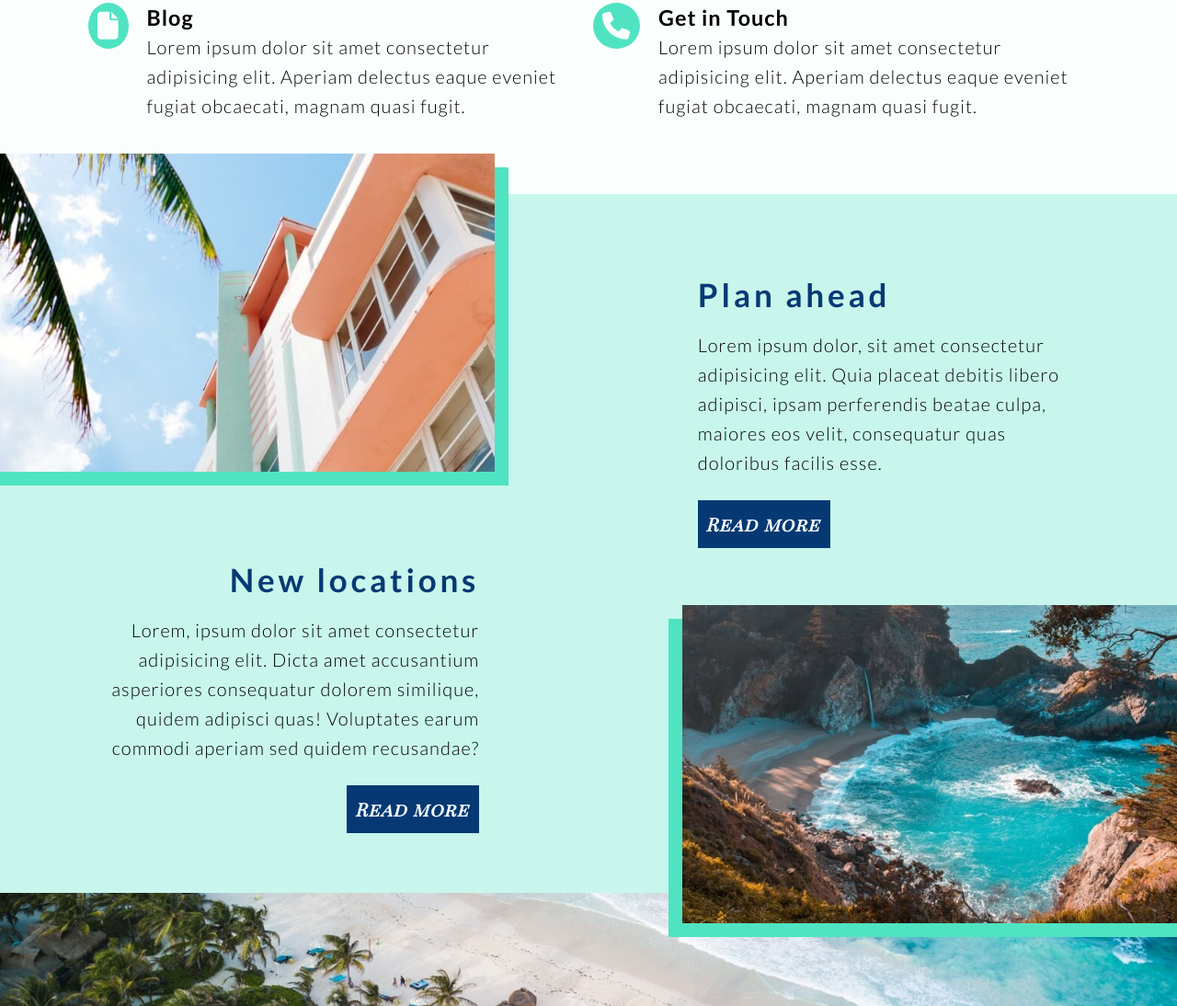
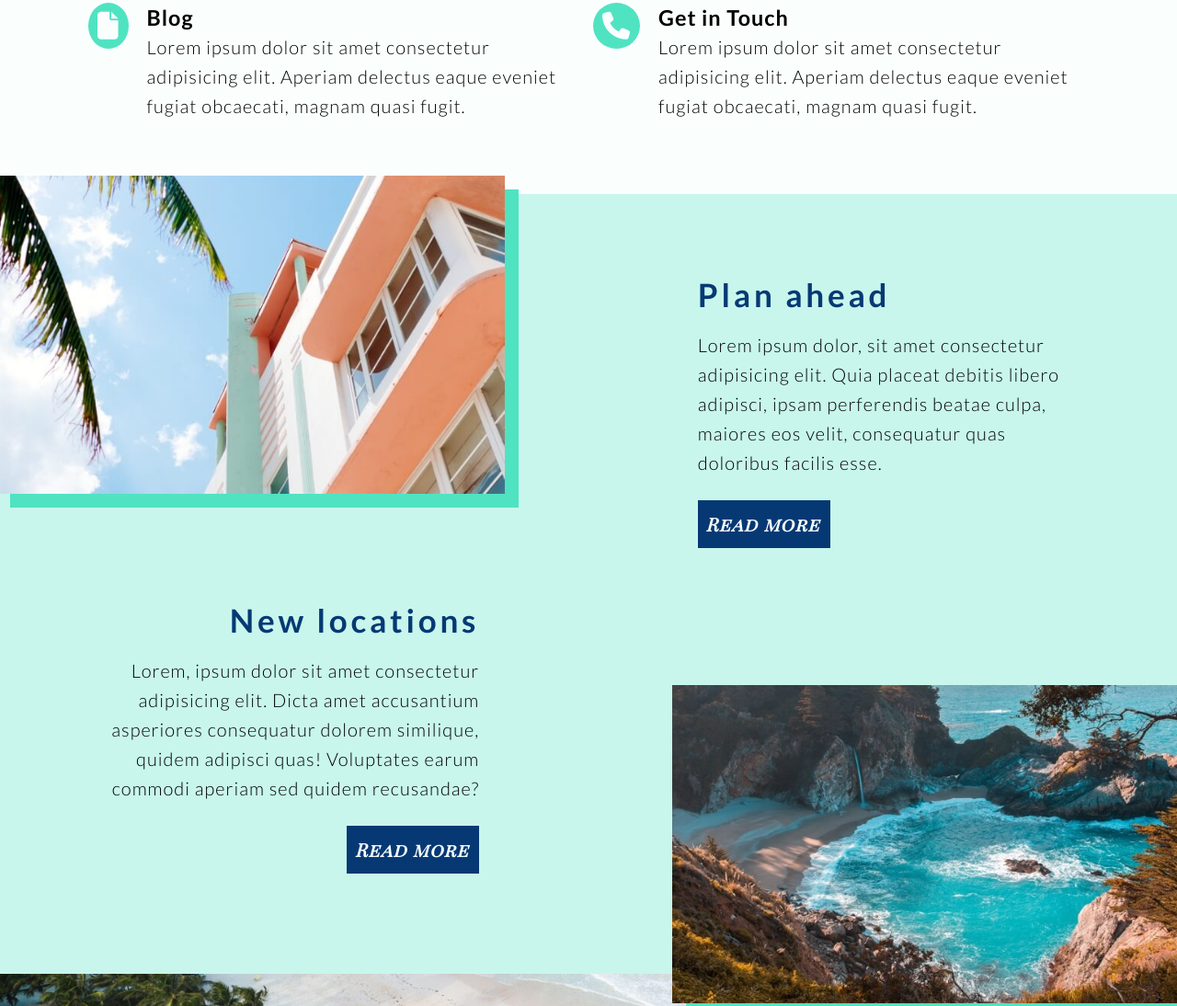
Before and after one commit to aprillebalsom/aprille-balsom-project-two, a plain HTML site: page index.html in a window 1280 px wide. Shown: the part 2064-3158 px from the top of the page at 92% size. Drawn offline with Linux system fonts and the light colour scheme.

Commit message:
adjustments to blog page

```diff
--- a/styles/sass/_blog-post.scss
+++ b/styles/sass/_blog-post.scss
@@ -19,10 +19,12 @@
 
 .blog-main-img {
     box-shadow: 15px 15px $accent-color;
+    position: relative;
+    right: 15px;
 }
 
 .blog-post-text {
-    padding: 80px 30px 40px;
+    padding: 80px 0 40px 40px;
     border-right: 5px solid $accent-color;
     border-bottom: 5px solid $accent-color;
 
@@ -48,7 +50,7 @@
 
 // COMMENTS SECTION STYLES
 .comments-container {
-    padding: 60px 0 30px;
+    padding: 60px 0 30px 40px;
 
     h3 {
         // TODO add in styling
@@ -120,6 +122,7 @@ aside {
     width: calc(30% - 40px);
     padding-top: 80px;
 }
+
 .mission,
 .recent-posts {
     padding: 10px 0;
--- a/styles/sass/_home-blog.scss
+++ b/styles/sass/_home-blog.scss
@@ -11,21 +11,21 @@
 
     .blog-img {
         width: calc(60% - 100px);
-        position: relative;
 
+        .blog-img-1,
+        .blog-img-2 {
+            box-shadow: 15px 15px $accent-color;
+            position: relative;
+        }
 
         .blog-img-1 {
-            box-shadow: 15px 15px $accent-color;
-            position: absolute;
-            top: -40%;
-            left: -20%;
+            top: -100px;
+            left: -100px;
         }
 
         .blog-img-2 {
-            box-shadow: -15px 15px $accent-color;
-            position: absolute;
-            bottom: -30%;
-            right: -20%;
+            bottom: -100px;
+            right: -100px;
         }
     }
 
--- a/styles/sass/_setup.scss
+++ b/styles/sass/_setup.scss
@@ -9,7 +9,6 @@ html { -moz-box-sizing: border-box; -webkit-box-sizing: border-box; box-sizing:
 .sr-only { position: absolute; width: 1px; height: 1px; margin: -1px; border: 0; padding: 0; white-space: nowrap; clip-path: inset(100%); clip: rect(0 0 0 0); overflow: hidden;}
 
 .wrapper {
-    // max-width: 1020px;
     max-width: 1280px;
     width: 85%;
     margin: 0 auto;
```
Also changed, not shown: blog-post.html (+0 -1 lines), styles/style.css.
